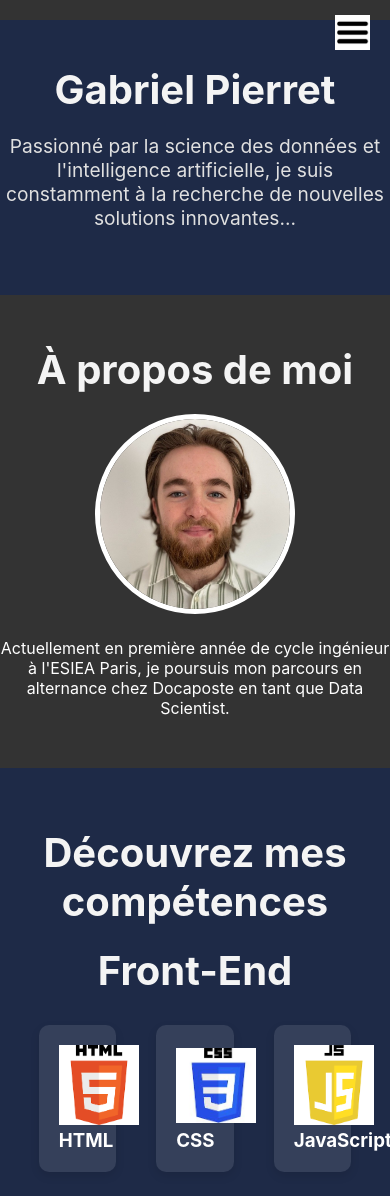
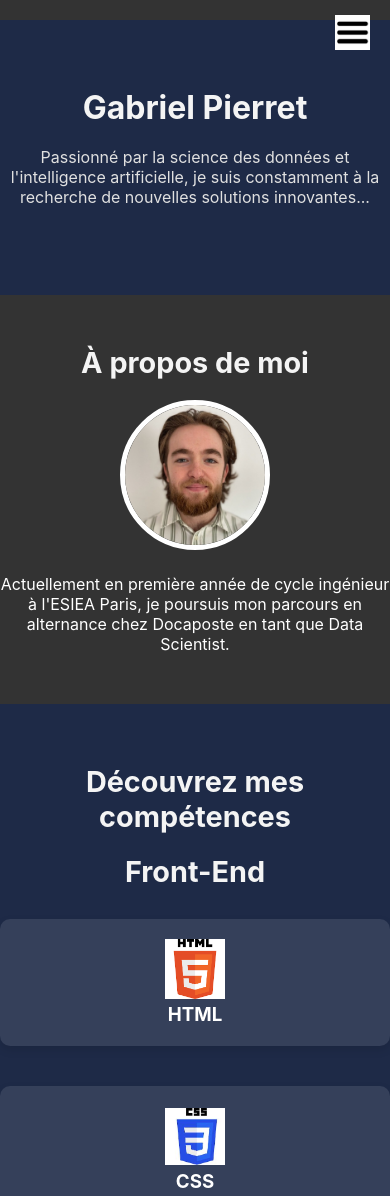
Before and after one commit to GabrielPierret/GabrielPierret.github.io, a plain HTML site: page index.html in a window 390 px wide. Shown: the top 1196 px of the page. Drawn offline with Linux system fonts and the light colour scheme.

Commit message:
Responsive3

```diff
--- a/style/style.css
+++ b/style/style.css
@@ -389,4 +389,51 @@ h2 {
     text-align: center;
     width: 100%;
   }
+
+  .w25, .w32, .formation-item, .skill, .realisation {
+    width: calc(50% - 20px);
+    max-width: none;
+  }
+
+  .skill img, .realisation img, .formation-item img {
+    width: 60px;
+    height: 60px;
+  }
+
+  h1, h2 {
+    font-size: 1.8rem;
+  }
+
+  .slider-content h1 {
+    font-size: 2rem;
+  }
+
+  .slider-content p {
+    font-size: 1rem;
+  }
+
+  .section.dark h2 {
+    font-size: 1.8rem;
+  }
+
+  .formation-item, .skill, .realisation {
+    padding: 15px;
+  }
+
+  .status {
+    font-size: 0.8rem;
+    padding: 3px 8px;
+  }
 }
+
+  @media screen and (max-width: 600px) {
+    .w25, .w32, .formation-item, .skill, .realisation {
+      width: 100%;
+      margin: 10px 0;
+    }
+
+    .profil-img {
+      width: 150px;
+      height: 150px;
+    }
+  }
```
